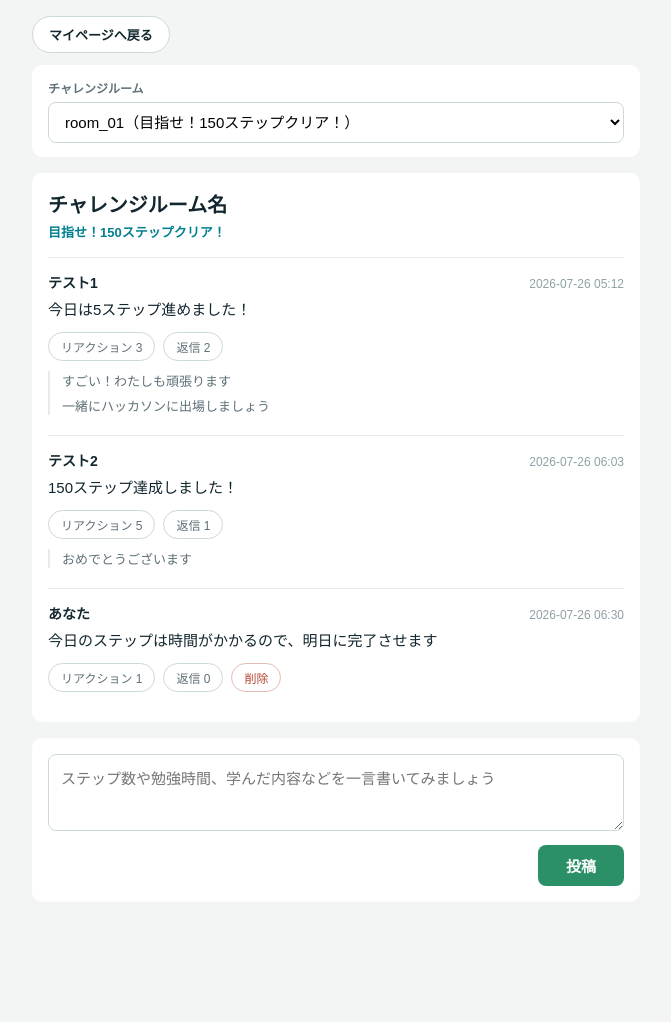
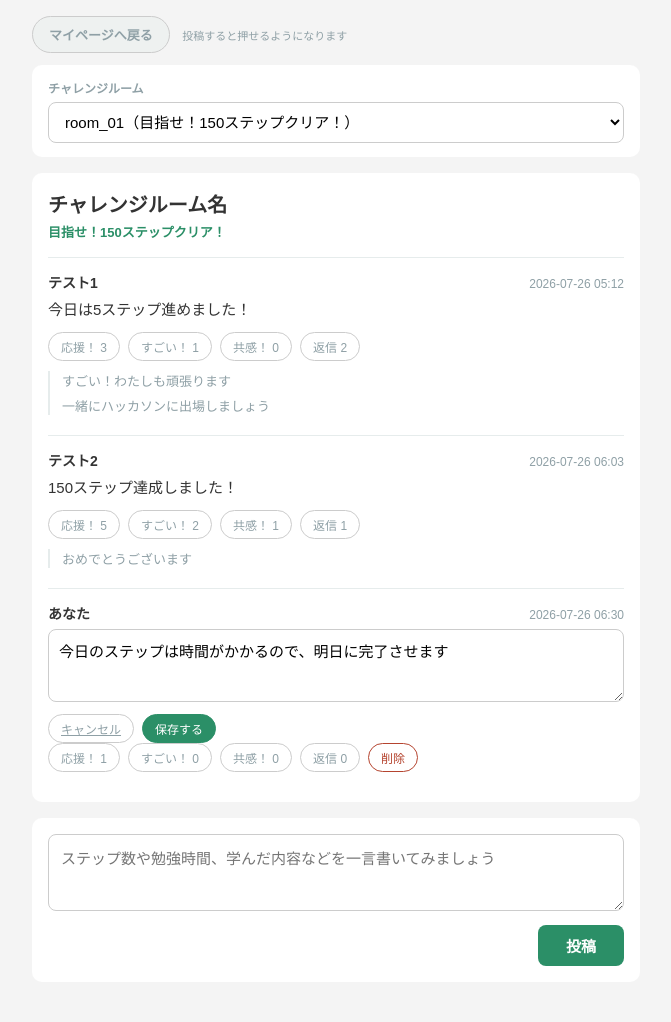
Before and after one commit to tmk581983-png/F_team, a Flask app: page /posts?room_id=room_01&edit_id=3 in a window 1280 px wide. Shown: the whole page, without its empty margins (304-975 px from the left). Before the commit the page ends 902 px from the top, so only its background shows below. Run offline with Flask 2, Linux system fonts and the light colour scheme.

Commit message:
(1)投稿編集・(2)リアクション機能・(3)投稿するまで「マイページへ戻る」ボタンをグレーアウト、(4)CSS変数追加

```diff
--- a/app/routes/post.py
+++ b/app/routes/post.py
@@ -51,7 +51,8 @@ ROOMS = [
 #   content    … 投稿文
 #   created_at … 投稿した日時
 #   replies    … 投稿への返信（今は表示のみ）
-#   reactions  … リアクションの数（今は表示のみ）
+#   reactions  … リアクションの数。「応援」「すごい」「共感」の3種類を持つ
+#                （今は表示のみ。押しても数は増えない）
 #   is_mine    … 自分の投稿 = True　※自分の投稿のみ削除ボタンを表示
 #               　投稿したユーザID = ログイン中のユーザID　で判定
 POSTS = {
@@ -62,7 +63,7 @@ POSTS = {
             "content": "今日は5ステップ進めました！",
             "created_at": "2026-07-26 05:12",
             "replies": ["すごい！わたしも頑張ります", "一緒にハッカソンに出場しましょう"],
-            "reactions": 3,
+            "reactions": {"応援": 3, "すごい": 1, "共感": 0},
             "is_mine": False,
         },
         {
@@ -71,7 +72,7 @@ POSTS = {
             "content": "150ステップ達成しました！",
             "created_at": "2026-07-26 06:03",
             "replies": ["おめでとうございます"],
-            "reactions": 5,
+            "reactions": {"応援": 5, "すごい": 2, "共感": 1},
             "is_mine": False,
         },
         {
@@ -80,7 +81,7 @@ POSTS = {
             "content": "今日のステップは時間がかかるので、明日に完了させます",
             "created_at": "2026-07-26 06:30",
             "replies": [],
-            "reactions": 1,
+            "reactions": {"応援": 1, "すごい": 0, "共感": 0},
             "is_mine": True,
         },
     ],
@@ -91,7 +92,7 @@ POSTS = {
             "content": "OSI参照モデルを覚えました",
             "created_at": "2026-07-26 21:40",
             "replies": [],
-            "reactions": 2,
+            "reactions": {"応援": 2, "すごい": 1, "共感": 0},
             "is_mine": False,
         },
     ],
@@ -102,7 +103,7 @@ POSTS = {
             "content": "日報提出でしました！あと1分のところでギリギリセーフ！",
             "created_at": "2026-07-26 22:15",
             "replies": ["よかったですね！私は間に合いませんでした。涙"],
-            "reactions": 1,
+            "reactions": {"応援": 1, "すごい": 0, "共感": 2},
             "is_mine": False,
         },
     ],
@@ -169,17 +170,23 @@ def posts_view():
     # 存在しないルームIDが来ても、エラーにならず空のリストになる。
     posts = POSTS.get(room_id, [])
 
-    # --- 3. HTMLに値を渡して、画面作成 ---
-    # ここで渡した項目（rooms、room_id など）が、
-    # posts.html の中で {{ rooms }} のように使えるようになる。
+    # --- 3. 投稿ボタンを押したか判定 ---
+    # 「posted=1」で、マイページへ戻るボタンを押せる
+    posted = request.args.get("posted") == "1"
+
+    # --- 4. 「いま編集中の投稿」があるか ---
+    edit_id = request.args.get("edit_id", type=int)
+
+    # --- 5. HTMLに値を渡して、画面作成 ---
     return render_template(
         "posts.html",
         rooms=ROOMS,                        # プルダウンのルーム一覧
         room_id=room_id,                    # 選択されているルームID
         room_name=find_room_name(room_id),  # 選択されているルーム名
         posts=posts,                        # 投稿画面に表示する投稿
+        posted=posted,                      # 投稿ボタンを押した後
+        edit_id=edit_id,                    # いま編集中の投稿ID
     )
-
 
 @post_bp.route("/posts", methods=["POST"])
 def create_post():
@@ -203,8 +210,7 @@ def create_post():
     # .strip() は、前後の余分な空白や改行を取り除く
     content = request.form.get("content", "").strip()
 
-    # 新しい投稿を作って追加する
-    # 空っぽの投稿は追加しない（スペースだけの投稿も防ぐ）
+    # 新しい投稿を追加（空・スペースだけの投稿は追加しない）
     if content != "":
         new_post = {
             "id": make_new_post_id(),
@@ -213,7 +219,7 @@ def create_post():
             # strftime は日時を「YYYY-MM-DD HH:MM」の形にする
             "created_at": datetime.now().strftime("%Y-%m-%d %H:%M"),
             "replies": [],
-            "reactions": 0,
+            "reactions": {"応援": 0, "すごい": 0, "共感": 0},
             # 自分が投稿したものなので True（削除ボタン表示）
             "is_mine": True,
         }
@@ -223,26 +229,19 @@ def create_post():
         POSTS.setdefault(room_id, []).insert(0, new_post)
 
     # 投稿画面に戻る
-    # redirect は「別のページへ移動させる」処理。
-    # 投稿したあと、同じルームの投稿画面をもう一度表示する。
-    # 投稿後に移動させるのは、ブラウザの更新ボタンで二重投稿になるのを防ぐため。
-    return redirect(url_for("post.posts_view", room_id=room_id))
+    return redirect(url_for("post.posts_view", room_id=room_id, posted=1))
 
 
 @post_bp.route("/posts/<int:post_id>/delete", methods=["POST"])
 def delete_post(post_id):
     """削除ボタンが押されたとき（POST）の処理
-    【アドレスの <int:post_id> について】
-    /posts/3/delete のようにアクセスされると、真ん中の 3 が post_id という名前でこの関数に渡される。
-    int:なので数字だけ受け付け。
-
     【処理内容】
     1. どのルームの、どの投稿を削除するのか特定
     2. 自分の投稿かどうかを確認してから削除
     3. 投稿画面に戻る
     """
 
-    # どのルームかを受け取る
+    # どのルームか受け取る
     room_id = request.form.get("room_id", ROOMS[0]["id"])
 
     # そのルームの投稿リストを取り出す
@@ -256,9 +255,41 @@ def delete_post(post_id):
             # アドレスを直接打たれても消されないよう、ここでも確認する。
             if post["is_mine"]:
                 posts.remove(post)
-            # 見つかったので、これ以上さがす必要はない
-            # （リストを回している途中で消すため、必ず break で抜ける）
+            # 見つかったので、これ以上探す必要がないためbreakで抜ける
             break
 
     # 投稿画面に戻る
     return redirect(url_for("post.posts_view", room_id=room_id))
+
+
+@post_bp.route("/posts/<int:post_id>/edit", methods=["POST"])
+def edit_post(post_id):
+    """「保存する」ボタンが押されたとき（POST）の処理
+    【処理内容】
+    1. どのルームの、どの投稿を編集するのか特定
+    2. 自分の投稿かどうかを確認してから書きかえる
+    3. 投稿画面に戻る（編集フォームは閉じる）
+    """
+
+    # どのルームかを受け取る
+    room_id = request.form.get("room_id", ROOMS[0]["id"])
+
+    # 書きかえた後の本文を受け取る
+    new_content = request.form.get("content", "").strip()
+
+    # そのルームの投稿リストを取り出す
+    posts = POSTS.get(room_id, [])
+
+    # 目的の投稿を探して、内容を書きかえる
+    for post in posts:
+        if post["id"] == post_id:
+            # 自分の投稿でなければ、書きかえずに何もしない
+            # 画面上は他人の投稿に編集ボタンを出していないが、
+            # アドレスを直接打たれても書きかえられないよう、ここでも確認
+            # 空の内容で保存されるのも防ぐ（content が空文字なら何もしない）
+            if post["is_mine"] and new_content != "":
+                post["content"] = new_content
+            break
+
+    # 投稿画面に戻る
+    return redirect(url_for("post.posts_view", room_id=room_id))
--- /dev/null
+++ b/app/static/css/base.css
@@ -0,0 +1,23 @@
+/* デザイン統一 */
+
+:root {
+  /* 色 */
+  --main-color: #2b8f67;        /* ボタンの色 */
+  --main-color-dark: #247a58;   /* ボタンにマウスを乗せたとき */
+  --link-color: #5c7fa6;        /* リンクの文字 */
+  --danger-color: #b5442f;      /* 削除ボタンの色 */
+  --text-color: #333333;        /* 文字 */
+  --text-muted: #8fa0a6;        /* 薄い文字 */
+  --bg-color: #f4f4f4;          /* 画面の背景 */
+  --card-color: #ffffff;        /* 白い箱の背景 */
+  --border-color: #cccccc;      /* 枠線 */
+
+  /* 文字 */
+  --font-family: sans-serif;
+  --font-size: 16px;
+
+  /* 形 */
+  --radius: 8px;                /* 箱の角丸 */
+  --radius-btn: 6px;            /* ボタンの角丸 */
+  --spacing: 16px;              /* 余白 */
+}
--- a/app/static/css/posts.css
+++ b/app/static/css/posts.css
@@ -13,16 +14,16 @@
 body {
   margin: 0;
   padding: 0;
-  background: #f2f5f4;
-  font-family: "Hiragino Sans", "Yu Gothic", sans-serif;
-  color: #12262e;
+  background: var(--bg-color);
+  font-family: var(--font-family);
+  color: var(--text-color);
 }
 
 /* 投稿画面全体の枠（横幅を制限して中央に寄せる） */
 .post-page {
   max-width: 640px;
   margin: 0 auto;
-  padding: 16px 16px 40px;
+  padding: var(--spacing) var(--spacing) 40px;
 }
 
 /* ------- マイページへ戻る ------- */
@@ -33,34 +34,56 @@ body {
 .back-link {
   display: inline-block;
   padding: 8px 16px;
-  background: #ffffff;
-  border: 1px solid #cdd8d8;
+  background: var(--card-color);
+  border: 1px solid var(--border-color);
   border-radius: 999px;
-  color: #12262e;
+  color: var(--text-color);
   font-size: 13px;
   font-weight: bold;
   text-decoration: none;
 }
 
+/* 未投稿のときのグレーアウト表示 */
+.back-link.disabled {
+  background: #eef1f0;
+  border-color: var(--border-color);
+  color: var(--text-muted);
+  cursor: not-allowed;
+}
+
+/* グレーアウト中は、マウスを乗せても色を変えない */
+.back-link.disabled:hover {
+  background: #eef1f0;
+  border-color: var(--border-color);
+  color: var(--text-muted);
+}
+
+/* 「投稿すると押せるようになります」の注意書き */
+.back-note {
+  margin-left: 8px;
+  font-size: 11px;
+  color: var(--text-muted);
+}
+
 .back-link:hover {
   background: #eef3f2;
-  border-color: #028090;
-  color: #028090;
+  border-color: var(--main-color);
+  color: var(--main-color);
 }
 
 /* ------- ルーム選択 ------- */
 .room-select {
-  background: #ffffff;
+  background: var(--card-color);
   border-radius: 10px;
-  padding: 14px 16px;
-  margin-bottom: 16px;
+  padding: 14px var(--spacing);
+  margin-bottom: var(--spacing);
 }
 
 .room-select label {
   display: block;
   font-size: 12px;
   font-weight: bold;
-  color: #5f7178;
+  color: var(--text-muted);
   margin-bottom: 6px;
 }
 
@@ -88,9 +111,9 @@ body {
 
 .board-room {
   font-size: 13px;
-  color: #028090;
+  color: var(--main-color);
   font-weight: bold;
-  margin: 0 0 16px;
+  margin: 0 0 var(--spacing);
 }
 
 /* 投稿1件 */
@@ -130,24 +153,58 @@ body {
 }
 
 .action {
-  border: 1px solid #cdd8d8;
-  background: #ffffff;
+  border: 1px solid var(--border-color);
+  background: var(--card-color);
   border-radius: 999px;
   padding: 5px 12px;
   font-size: 12px;
-  color: #5f7178;
+  color: var(--text-muted);
   cursor: pointer;
   font-family: inherit;
 }
 
+/* 自分の投稿のリアクション（押せない表示） */
+.action.disabled {
+  color: var(--text-muted);
+  cursor: default;
+}
+
 /* 削除ボタン（自分の投稿にだけ表示される） */
 .action-delete {
-  border-color: #e3bdb4;
-  color: #b5442f;
+  border-color: var(--danger-color);
+  color: var(--danger-color);
 }
 
 .action-delete:hover {
   background: #faede9;
+}
+
+/* ------- 編集フォーム（本文の代わりに表示される） ------- */
+.edit-form textarea {
+  width: 100%;
+  padding: 10px;
+  font-size: 15px;
+  font-family: inherit;
+  border: 1px solid var(--border-color);
+  border-radius: var(--radius);
+  resize: vertical;
+  margin-bottom: 8px;
+}
+
+.edit-form-footer {
+  display: flex;
+  gap: 8px;
+}
+
+/* 保存するボタン（他の action ボタンと役割を区別するため色を変える） */
+.action-save {
+  border-color: var(--main-color);
+  background: var(--main-color);
+  color: var(--card-color);
+}
+
+.action-save:hover {
+  background: var(--main-color-dark);
 }
 
 /* 返信 */
@@ -160,11 +217,11 @@ body {
 .reply {
   margin: 6px 0;
   font-size: 13px;
-  color: #5f7178;
+  color: var(--text-muted);
 }
 
 .empty {
-  color: #8fa0a6;
+  color: var(--text-muted);
   font-size: 14px;
   padding: 20px 0;
   text-align: center;
@@ -182,8 +239,8 @@ body {
   padding: 12px;
   font-size: 15px;
   font-family: inherit;
-  border: 1px solid #cdd8d8;
-  border-radius: 8px;
+  border: 1px solid var(--border-color);
+  border-radius: var(--radius);
   resize: vertical;
 }
 
--- a/app/templates/base.html
+++ b/app/templates/base.html
@@ -5,6 +5,7 @@
     <meta name="viewport" content="width=device-width, initial-scale=1.0">
 
     <title>{% block title %}三日坊主を極める{% endblock %}</title>
+    <link rel="stylesheet" href="{{ url_for('static', filename='css/base.css') }}">
 
     {% block page_css %}{% endblock %}
   </head>
--- a/app/templates/posts.html
+++ b/app/templates/posts.html
@@ -22,17 +22,18 @@
 {% block content %}
 <div class="post-page">
 
-  {# ============================================================
-     マイページへ戻るリンク
-
-     url_for('mypage.index') は、mypage.py の
-     　@mypage_bp.route("/") → def index()
-     が対応するアドレス（/mypage/）を組み立てます。
-
-     単に別のページを開くだけなので、フォームではなくリンク（<a>）です。
-     ============================================================ #}
+  {# マイページへ戻る #}
   <div class="post-nav">
+    {% if posted %}
+    {# 投稿ボタンを押した後押せる #}
     <a class="back-link" href="{{ url_for('mypage.index') }}">マイページへ戻る</a>
+    {% else %}
+    {# 未投稿時はグレーアウト
+       <a> ではなく <span> にすることで、href が無くなり確実に押せなくなる。
+       （<a> のまま色だけ薄くしても、クリックはできてしまうため） #}
+    <span class="back-link disabled">マイページへ戻る</span>
+    <span class="back-note">投稿すると押せるようになります</span>
+    {% endif %}
   </div>
 
   {# ============================================================
@@ -48,7 +49,7 @@
        「選択が変わったら、ボタンを押さなくても送信する」という指示 #}
     <select id="room_id" name="room_id" onchange="this.form.submit()">
 
-      {# rooms（ルーム一覧）を1つずつ取り出して、選択肢を作成 #}
+      {# rooms（ルーム一覧）作成 #}
       {% for room in rooms %}
       <option value="{{ room.id }}" {% if room.id== room_id %}selected{% endif %}>
         {{ room.id }}（{{ room.name }}）
@@ -81,19 +82,53 @@
         <span class="post-time">{{ post.created_at }}</span>
       </div>
 
-      {# --- 投稿の本文 --- #}
+      {# --- 投稿の本文 ---
+           「編集」を押した投稿だけ、本文の代わりに編集フォームを出す。
+           post.id == edit_id で編集中か判定 #}
+      {% if post.is_mine and post.id == edit_id %}
+      <form class="edit-form" action="{{ url_for('post.edit_post', post_id=post.id) }}" method="post">
+        <input type="hidden" name="room_id" value="{{ room_id }}">
+        <textarea name="content" rows="3">{{ post.content }}</textarea>
+        <div class="edit-form-footer">
+          {# キャンセル：edit_id を付けずに同じページへ戻る＝フォームを閉じる #}
+          <a class="action" href="{{ url_for('post.posts_view', room_id=room_id) }}">キャンセル</a>
+          <button type="submit" class="action action-save">保存する</button>
+        </div>
+      </form>
+      {% else %}
       <p class="post-body">{{ post.content }}</p>
+      {% endif %}
 
       {# --- ボタンの並び --- #}
       <div class="post-actions">
 
-        {# リアクションと返信は、いまは表示のみ（押しても何も起きない） #}
-        <button type="button" class="action">リアクション {{ post.reactions }}</button>
+        {# ★ 自分の投稿には、リアクションできないようにする ★
+             自分の投稿 → <span> にして押せなくする
+             他人の投稿 → <button> で押せるようにする #}
+        {% if post.is_mine %}
+        <span class="action disabled">応援！ {{ post.reactions["応援"] }}</span>
+        <span class="action disabled">すごい！ {{ post.reactions["すごい"] }}</span>
+        <span class="action disabled">共感！ {{ post.reactions["共感"] }}</span>
+        {% else %}
+        <button type="button" class="action">応援！ {{ post.reactions["応援"] }}</button>
+        <button type="button" class="action">すごい！ {{ post.reactions["すごい"] }}</button>
+        <button type="button" class="action">共感！ {{ post.reactions["共感"] }}</button>
+        {% endif %}
+
+        {# 返信は、いまは表示のみ（押しても何も起きない） #}
         <button type="button" class="action">返信 {{ post.replies|length }}</button>
 
-        {# ★ 自分の投稿のときだけ、削除ボタンを表示する ★
+        {# ★ 自分の投稿のときだけ、編集ボタんと削除ボタンを表示する ★
              post.is_mine が True のものだけ対象 #}
         {% if post.is_mine %}
+
+        {# 「編集」を押すと、この投稿の edit_id を付けて再表示する。
+           すでに編集中（フォームを開いている）のときは、このボタンを隠す。 #}
+        {% if post.id != edit_id %}
+        <a class="action"
+           href="{{ url_for('post.posts_view', room_id=room_id, edit_id=post.id) }}">編集</a>
+        {% endif %}
+
         <form action="{{ url_for('post.delete_post', post_id=post.id) }}" method="post">
 
           {# どのルームの投稿かを、一緒に送る #}
```
Also changed, not shown: other parts of app/static/css/posts.css (+16 -15 lines).
